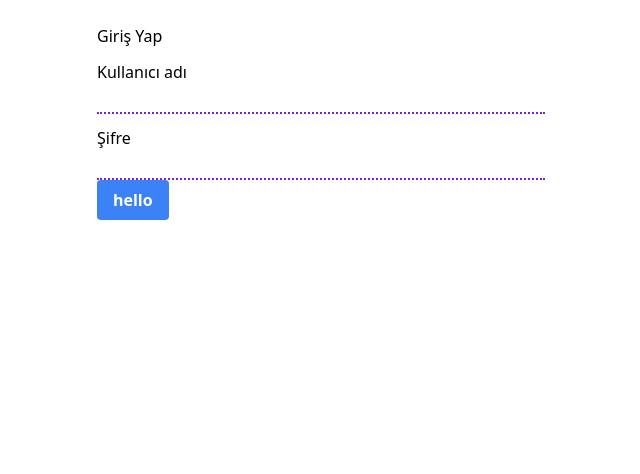
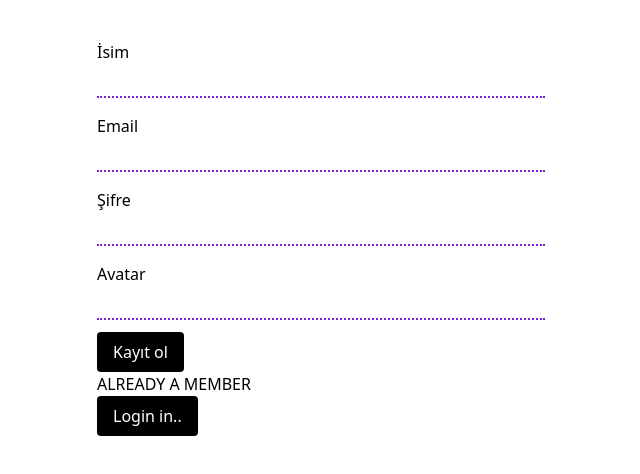
Before and after one commit to mcmerdanoglu/0223-s12-wg5-twitter-clone, a React (Create React App) app: page / in a window 1280 px wide. Shown: the top 474 px of the page, without its empty margins (7-647 px from the left). Built offline with nearby package versions, Linux system fonts and the light colour scheme.

Commit message:
signup page added

```diff
--- a/src/App.js
+++ b/src/App.js
@@ -57,6 +57,7 @@
 import "./App.css";
 import Login from "./components/Login";
 import Home from "./components/Home";
+import SignUp from "./components/SignUp";
 import { TokenProvider } from "./context/TokenProvider";
 import { Route, Routes } from "react-router-dom";
 
@@ -67,7 +68,8 @@ function App() {
 				{/* <Login /> */}
 				{/* <Home /> */}
 				<Routes>
-					<Route path="/" element={<Login />} />
+					<Route path="/login" element={<Login />} />
+					<Route path="/" element={<SignUp />} />
 					<Route path="/home" element={<Home />} />{" "}
 				</Routes>
 			</div>
--- a/src/components/Home.js
+++ b/src/components/Home.js
@@ -5,6 +5,7 @@ import InputReader from "./InputReader";
 
 export default function Home() {
 	const { token } = useContext(TokenContext);
+	console.log("tioken", token);
 	const [data, setData] = useState([]);
 
 	useEffect(() => {
--- a/src/components/InputReader.js
+++ b/src/components/InputReader.js
@@ -9,7 +9,7 @@ export default function InputReader() {
 	const [newTweet, setNewTweet] = useState({
 		body: "",
 	});
-	const navigate = useNavigate();
+
 	function handleChange(event) {
 		setNewTweet({
 			...newTweet,
@@ -17,21 +17,20 @@ export default function InputReader() {
 		});
 	}
 	function handleSubmit(event) {
-		console.log("hey man");
+		console.log("hey man", token);
 		event.preventDefault();
 		const config = {
 			method: "post",
-			url: "https://wit-courses-api2.onrender.com/entries",
+			url: "https://wit-courses-api2.onrender.com/pub/entries",
 			headers: {
 				"Content-Type": "application/json",
 				Authorization: token,
 			},
-			data: JSON.stringify(newTweet),
+			data: newTweet,
 		};
 		axios(config)
 			.then((response) => {
 				console.log("response", response);
-				navigate("/");
 			})
 			.catch((error) => console.log(error));
 	}
--- /dev/null
+++ b/src/components/SignUp.js
@@ -0,0 +1,68 @@
+import { useForm } from "react-hook-form";
+import { useNavigate, Link } from "react-router-dom";
+
+export default function SignUp() {
+	const {
+		register,
+		handleSubmit,
+		formState: { errors },
+	} = useForm({ mode: "onChange" });
+
+	const onSubmit = (data) => console.log(data);
+
+	const navigate = useNavigate();
+
+	return (
+		<div className="signupContainer">
+			<form onSubmit={handleSubmit(onSubmit)} className="auth-form max-w-md">
+				<p className="form-line">
+					<label>
+						<span className="form-label">İsim</span>
+						<input
+							{...register("name", { required: "İsim bölümü boş olamaz" })}
+						/>
+						{errors.name && <span>{errors.name.message}</span>}
+					</label>
+				</p>
+				<p className="form-line">
+					<label>
+						<span className="form-label">Email</span>
+						<input
+							type="email"
+							{...register("email", { required: "Email bölümü boş olamaz" })}
+						/>
+						{errors.email && <span>{errors.email.message}</span>}
+					</label>
+				</p>
+				<p className="form-line">
+					<label>
+						<span className="form-label">Şifre</span>
+						<input
+							type="password"
+							{...register("password", {
+								required: "Şifre zorunludur!",
+								minLength: {
+									value: 5,
+									message: "Şifre en az 5 karakter olmalıdır",
+								},
+							})}
+						/>
+						{errors.password && <span>{errors.password.message}</span>}
+					</label>
+				</p>
+				<p className="form-line">
+					<label>
+						<span className="form-label">Avatar</span>
+						<input {...register("avatar_url")} />
+					</label>
+				</p>
+				<p className="form-line">
+					<button>Kayıt ol</button>
+				</p>
+			</form>
+
+			<h2>ALREADY A MEMBER </h2>
+			<button onClick={() => navigate("/login")}>Login in..</button>
+		</div>
+	);
+}
--- a/src/forms/SignUp.js
+++ /dev/null
@@ -1,60 +0,0 @@
-import { useForm } from "react-hook-form";
-
-export default function SignUp() {
-  const {
-    register,
-    handleSubmit,
-    formState: { errors },
-  } = useForm({ mode: "onChange" });
-
-  const onSubmit = (data) => console.log(data);
-
-  return (
-    <form onSubmit={handleSubmit(onSubmit)} className="auth-form max-w-md">
-      <p className="form-line">
-        <label>
-          <span className="form-label">İsim</span>
-          <input
-            {...register("name", { required: "İsim bölümü boş olamaz" })}
-          />
-          {errors.name && <span>{errors.name.message}</span>}
-        </label>
-      </p>
-      <p className="form-line">
-        <label>
-          <span className="form-label">Email</span>
-          <input
-            type="email"
-            {...register("email", { required: "Email bölümü boş olamaz" })}
-          />
-          {errors.email && <span>{errors.email.message}</span>}
-        </label>
-      </p>
-      <p className="form-line">
-        <label>
-          <span className="form-label">Şifre</span>
-          <input
-            type="password"
-            {...register("password", {
-              required: "Şifre zorunludur!",
-              minLength: {
-                value: 5,
-                message: "Şifre en az 5 karakter olmalıdır",
-              },
-            })}
-          />
-          {errors.password && <span>{errors.password.message}</span>}
-        </label>
-      </p>
-      <p className="form-line">
-        <label>
-          <span className="form-label">Avatar</span>
-          <input {...register("avatar_url")} />
-        </label>
-      </p>
-      <p className="form-line">
-        <button>Kayıt ol</button>
-      </p>
-    </form>
-  );
-}
```
Also changed, not shown: src/forms/Login.js (deleted, +0 -84 lines).
